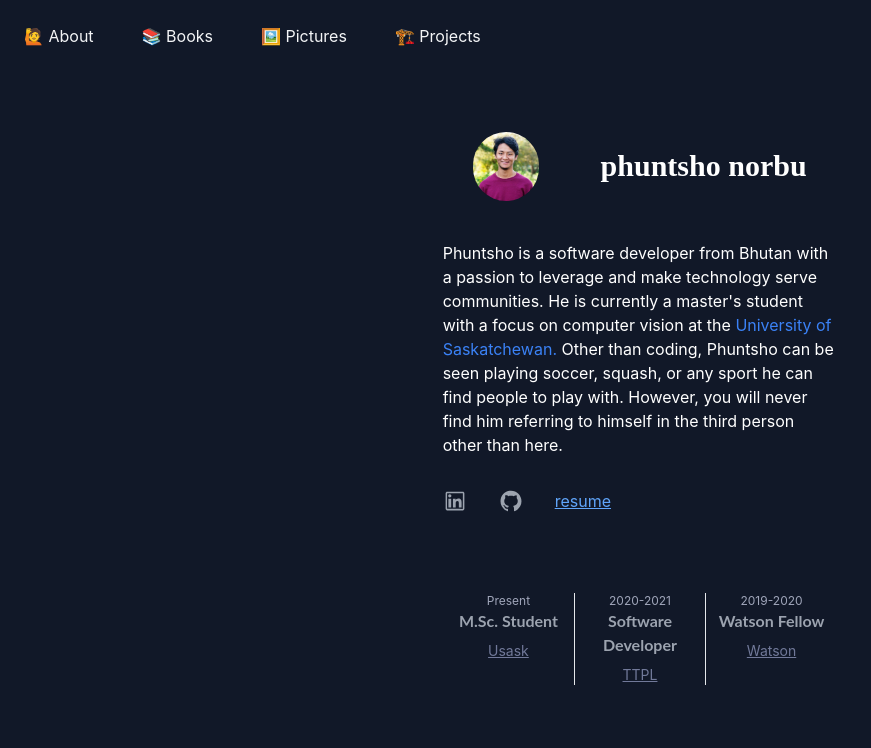
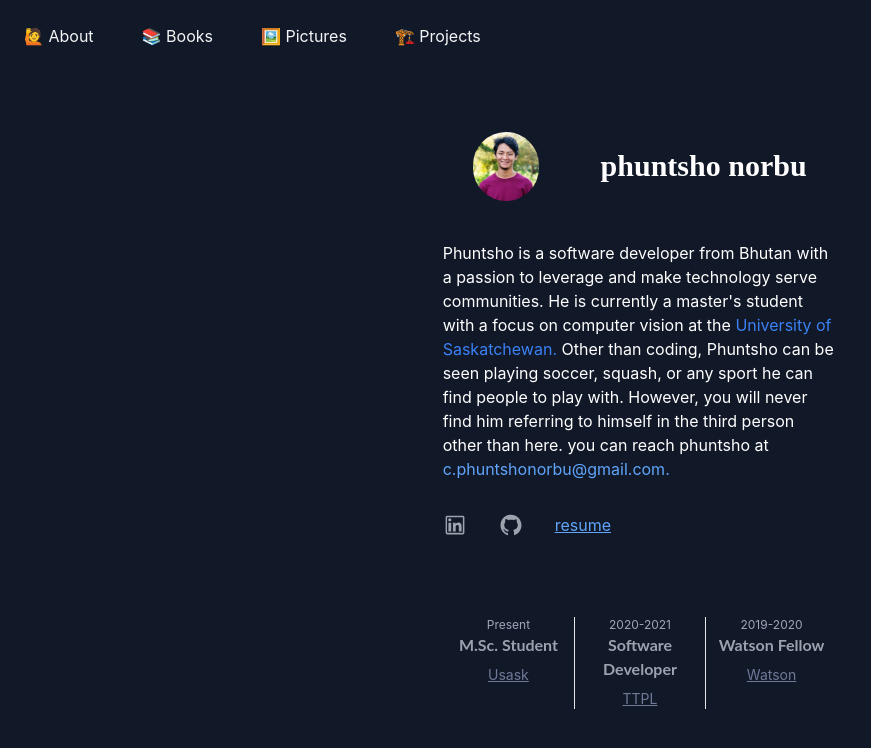
Before and after one commit to phuens/portfolio, a React (Create React App) app: page / in a window 1280 px wide. Shown: the top 748 px of the page, without its empty margins (0-871 px from the left). Built offline with nearby package versions, Linux system fonts and the light colour scheme.

Commit message:
ADDED: email address

```diff
--- a/src/view/about.jsx
+++ b/src/view/about.jsx
@@ -2,6 +2,7 @@ import React from 'react';
 import Hedshot from '../asset/images/about/headshot.png';
 import { SOCIAL_MEDIA } from '../constant/constants';
 import Jobs from '../component/jobPositions';
+import { AiOutlineMail } from 'react-icons/ai';
 
 export default function About() {
     const style = {
@@ -20,7 +21,7 @@ export default function About() {
                     </span>
                 </div>
 
-                <div className="my-4">
+                <div className="my-4 ">
                     Phuntsho is a software developer from Bhutan with a passion to leverage and make
                     technology serve communities. He is currently a master's student with a focus on
                     computer vision at the{' '}
@@ -29,7 +30,8 @@ export default function About() {
                     </a>{' '}
                     Other than coding, Phuntsho can be seen playing soccer, squash, or any sport he
                     can find people to play with. However, you will never find him referring to
-                    himself in the third person other than here.
+                    himself in the third person other than here. you can reach phuntsho at
+                    <span className="text-blue-400 "> c.phuntshonorbu@gmail.com.</span>
                 </div>
             </div>
 
```
